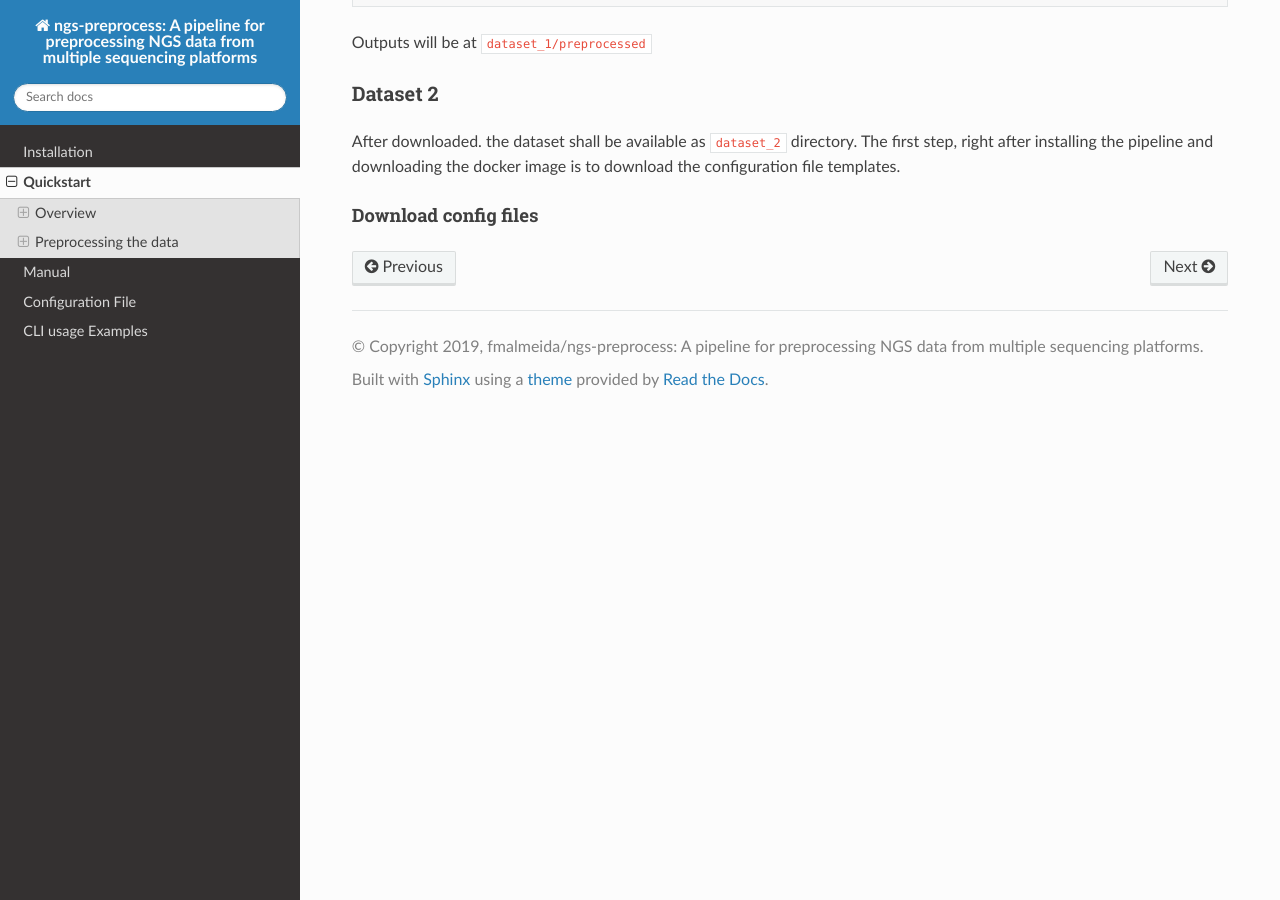
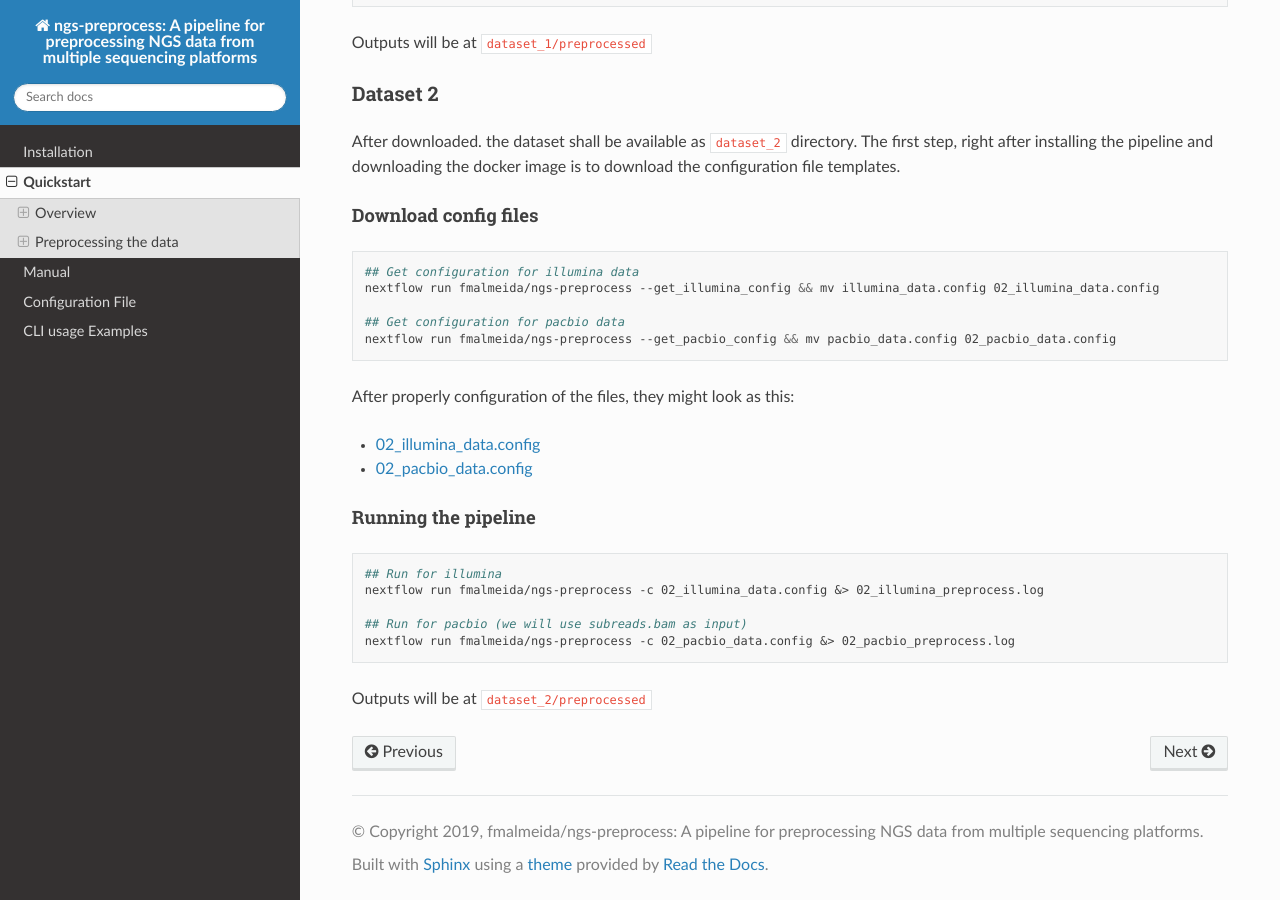
Before and after one commit to fmalmeida/ngs-preprocess, a Sphinx documentation site: the page built from docs/quickstart.rst, in a window 1280 px wide and 900 px high, scrolled down 1705 px. Built offline with Sphinx 7.4.7 and the Read the Docs theme 2.0.0, drawn with Linux system fonts in a browser that asks for light colours.

Commit message:
Finalising quickstart docs

```diff
--- a/docs/quickstart.rst
+++ b/docs/quickstart.rst
@@ -76,7 +76,7 @@ After properly configuration of the files, they might look as this:
 * `01_ont_data.config <https://drive.google.com/file/d/16A3Uc6Ixqj-jYniSXPOSwNNzthKL3Ucz/view?usp=sharing>`_
 
 Running the pipeline
-"""""""""""""""""""
+""""""""""""""""""""
 
 .. code-block:: bash
 
@@ -96,3 +96,29 @@ the pipeline and downloading the docker image is to download the configuration f
 
 Download config files
 """""""""""""""""""""
+
+.. code-block:: bash
+
+  ## Get configuration for illumina data
+  nextflow run fmalmeida/ngs-preprocess --get_illumina_config && mv illumina_data.config 02_illumina_data.config
+
+  ## Get configuration for pacbio data
+  nextflow run fmalmeida/ngs-preprocess --get_pacbio_config && mv pacbio_data.config 02_pacbio_data.config
+
+After properly configuration of the files, they might look as this:
+
+* `02_illumina_data.config <https://drive.google.com/file/d/17_lipuPHWOHUKj9TcW9ouDUpuzb7h3gQ/view?usp=sharing>`_
+* `02_pacbio_data.config <https://drive.google.com/file/d/1gEsZ5KglbW-uYpYHnBrKIX7V5oTcMQuO/view?usp=sharing>`_
+
+Running the pipeline
+""""""""""""""""""""
+
+.. code-block:: bash
+
+  ## Run for illumina
+  nextflow run fmalmeida/ngs-preprocess -c 02_illumina_data.config &> 02_illumina_preprocess.log
+
+  ## Run for pacbio (we will use subreads.bam as input)
+  nextflow run fmalmeida/ngs-preprocess -c 02_pacbio_data.config &> 02_pacbio_preprocess.log
+
+Outputs will be at ``dataset_2/preprocessed``
```
